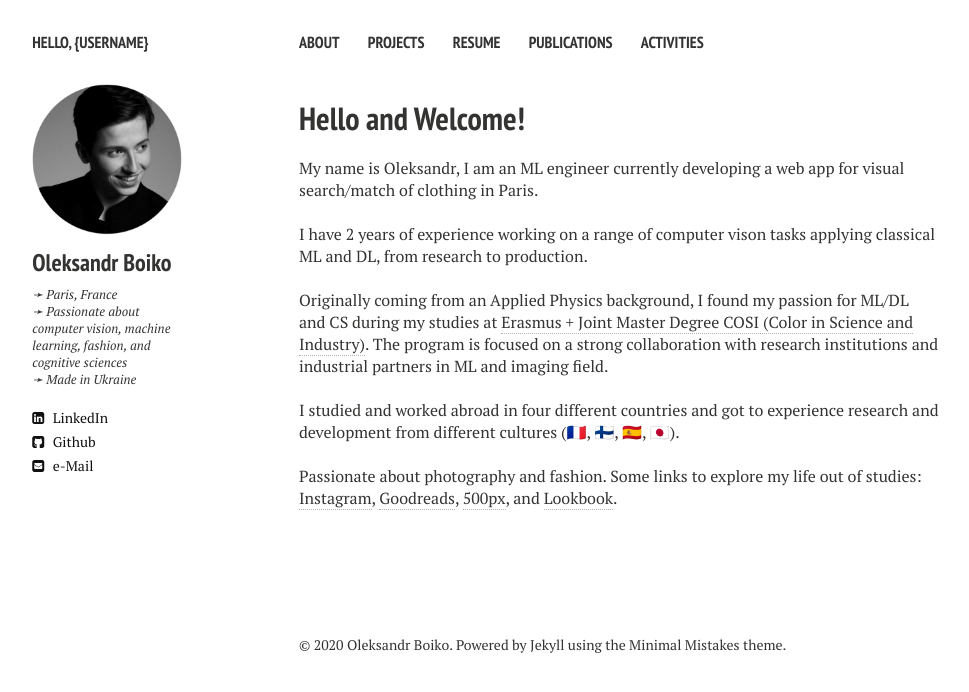
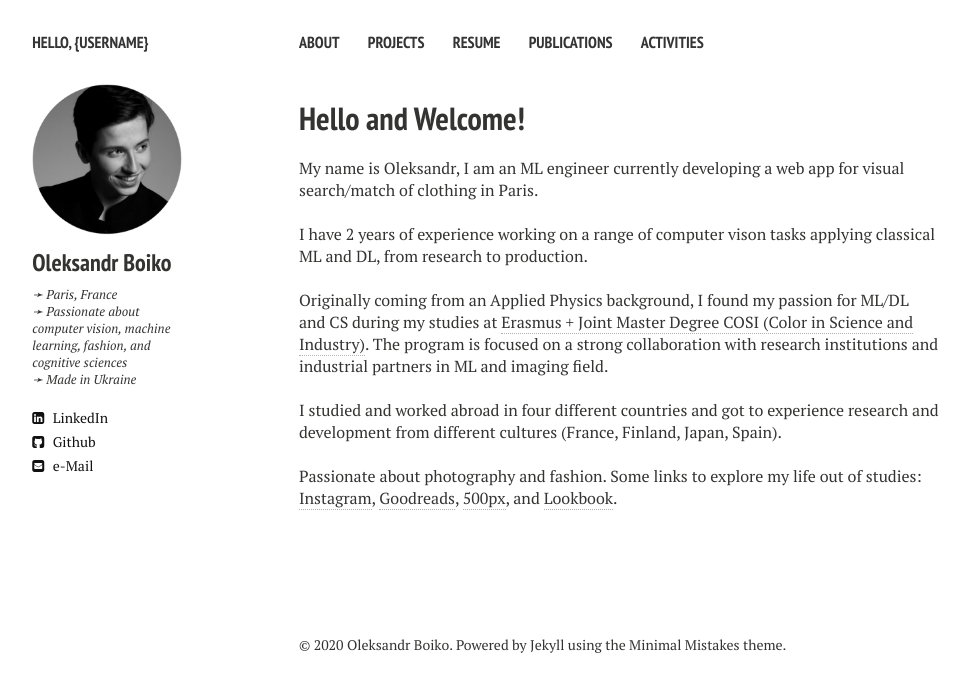
Before and after one commit to alexanch/alexanch.github.io, a Jekyll site: the page built from index.md, in a window 1280 px wide. Shown: the top 692 px of the page, without its empty margins (21-990 px from the left). Built offline with Jekyll 4.4.1, drawn with Linux system fonts in a browser that asks for light colours; nearby versions of some CDN libraries.

Commit message:
Update index.md

```diff
--- a/index.md
+++ b/index.md
@@ -11,7 +11,7 @@ I have 2 years of experience working on a range of computer vison tasks applying
 <br /><br />
 Originally coming from an Applied Physics background, I found my passion for ML/DL and CS during my studies at [Erasmus + Joint Master Degree COSI (Color in Science and Industry)](https://cosi-master.eu/cosi-master-degree/). The program is focused on a strong collaboration with research institutions and industrial partners in ML and imaging field.
 <br /><br />
-I studied and worked abroad in four different countries and got to experience research and development from different cultures (🇫🇷, 🇫🇮, 🇪🇸, 🇯🇵).
+I studied and worked abroad in four different countries and got to experience research and development from different cultures (France, Finland, Japan, Spain).
 <br /><br />
 Passionate about photography and fashion. Some links to explore my life out of studies: [Instagram](https://www.instagram.com/_alexanch/), [Goodreads](https://www.goodreads.com/user/show/79361670-alex-boiko), [500px](https://500px.com/alexanch), and [Lookbook](https://lookbook.nu/alexanch).
 <br /><br /><br /><br />
```
